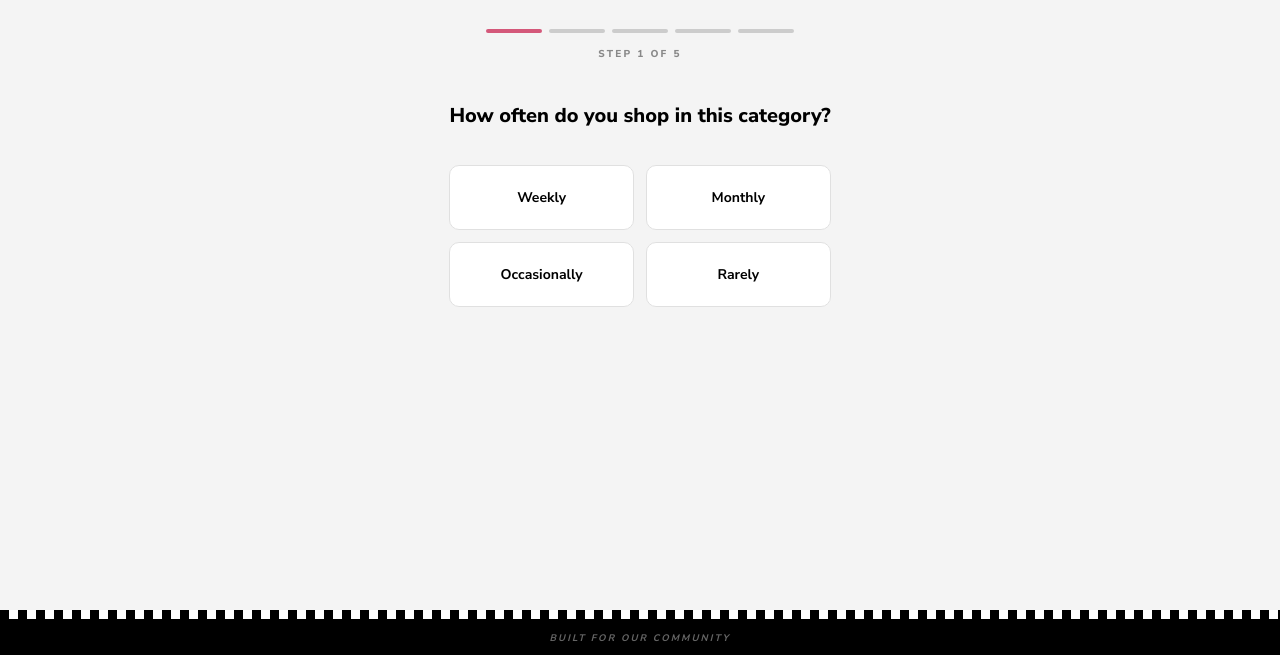
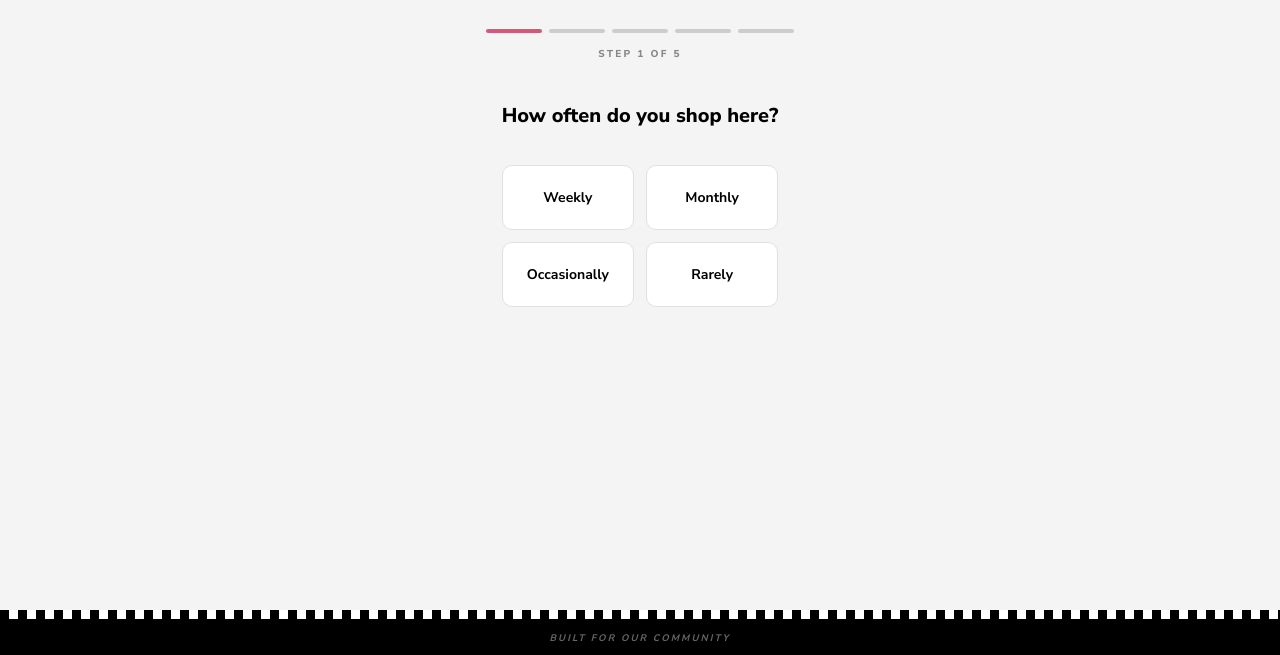
Before and after one commit to mwtoolsai/sepawards, a plain HTML site: page index.html in a window 1280 px wide. Shown: the part 145-800 px from the top of the page. Drawn offline with Linux system fonts and the light colour scheme.

Commit message:
Update first question wording: "How often do you shop here?"

```diff
--- a/index.html
+++ b/index.html
@@ -332,7 +332,7 @@
       // recalculate automatically based on the array length.
       questions: [
         {
-          question: 'How often do you shop in this category?',
+          question: 'How often do you shop here?',
           options: ['Weekly', 'Monthly', 'Occasionally', 'Rarely'],
         },
         {
```
